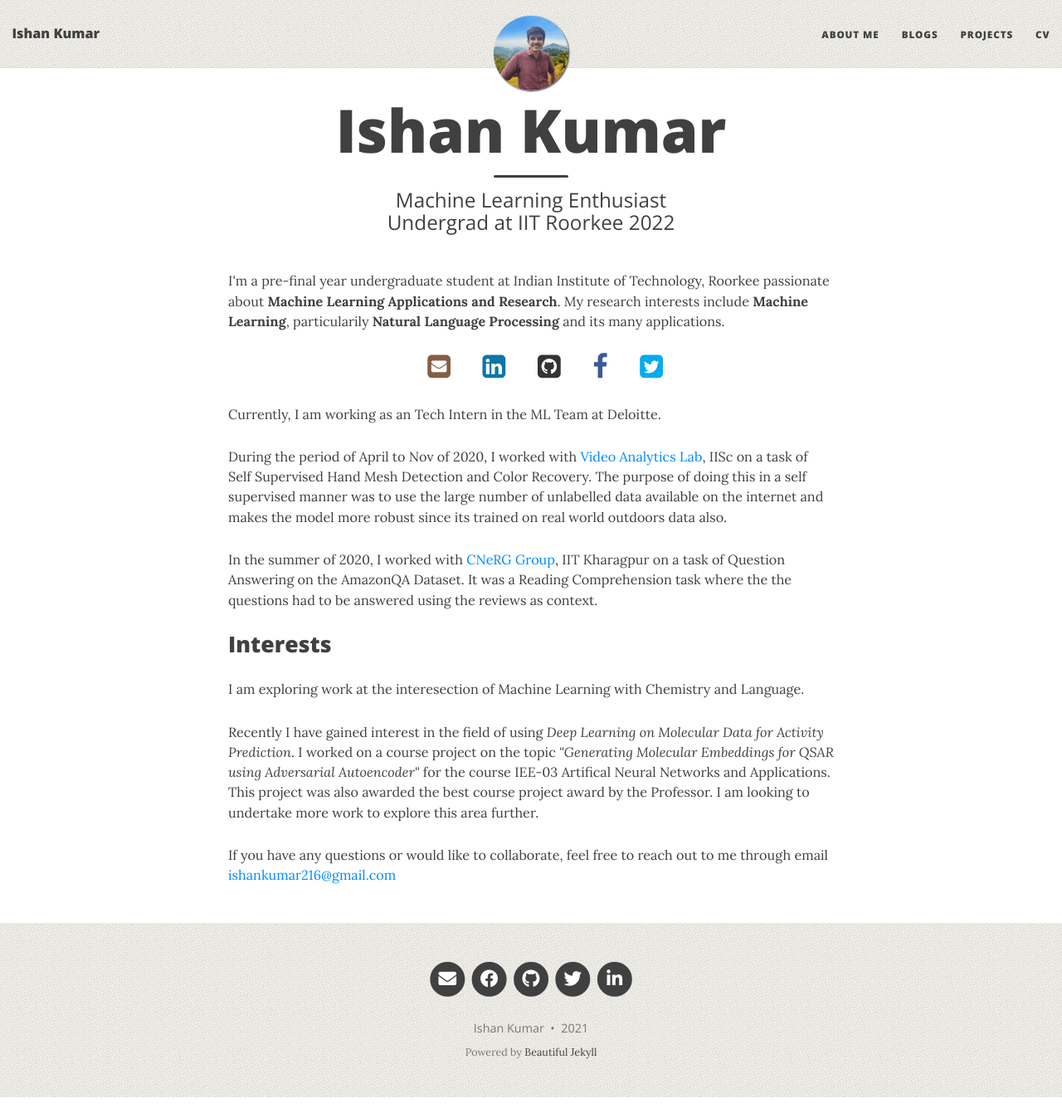
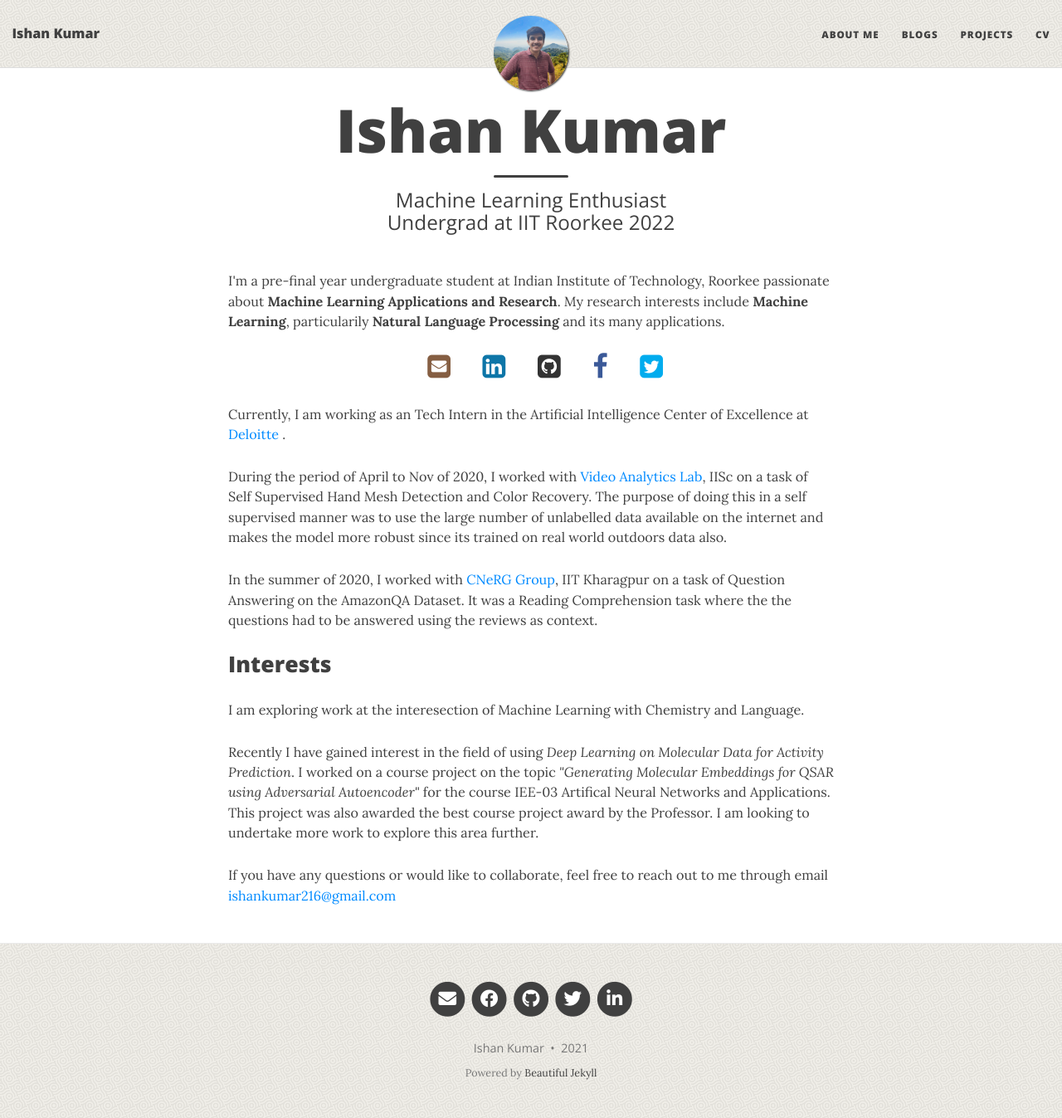
Before and after one commit to ishankumar216/ishankumar216.github.io, a Jekyll site: the page built from index.html, in a window 1280 px wide and 1347 px high. Shown: the whole window at 83% size. Built offline with Jekyll 4.4.1, drawn with Linux system fonts in a browser that asks for light colours; nearby versions of some CDN libraries; the list of posts is cut into pages by our own code.

Commit message:
added URL

```diff
--- a/index.html
+++ b/index.html
@@ -14,7 +14,7 @@ I'm a pre-final year undergraduate student at Indian Institute of Technology, Ro
 
 
 <p>
-Currently, I am working as an Tech Intern in the ML Team at Deloitte.
+Currently, I am working as an Tech Intern in the Artificial Intelligence Center of Excellence at <a href="https://www2.deloitte.com/us/en/pages/deloitte-analytics/articles/advancing-human-ai-collaboration.html">  Deloitte </a>.
 </p>
 
 <p>
```
